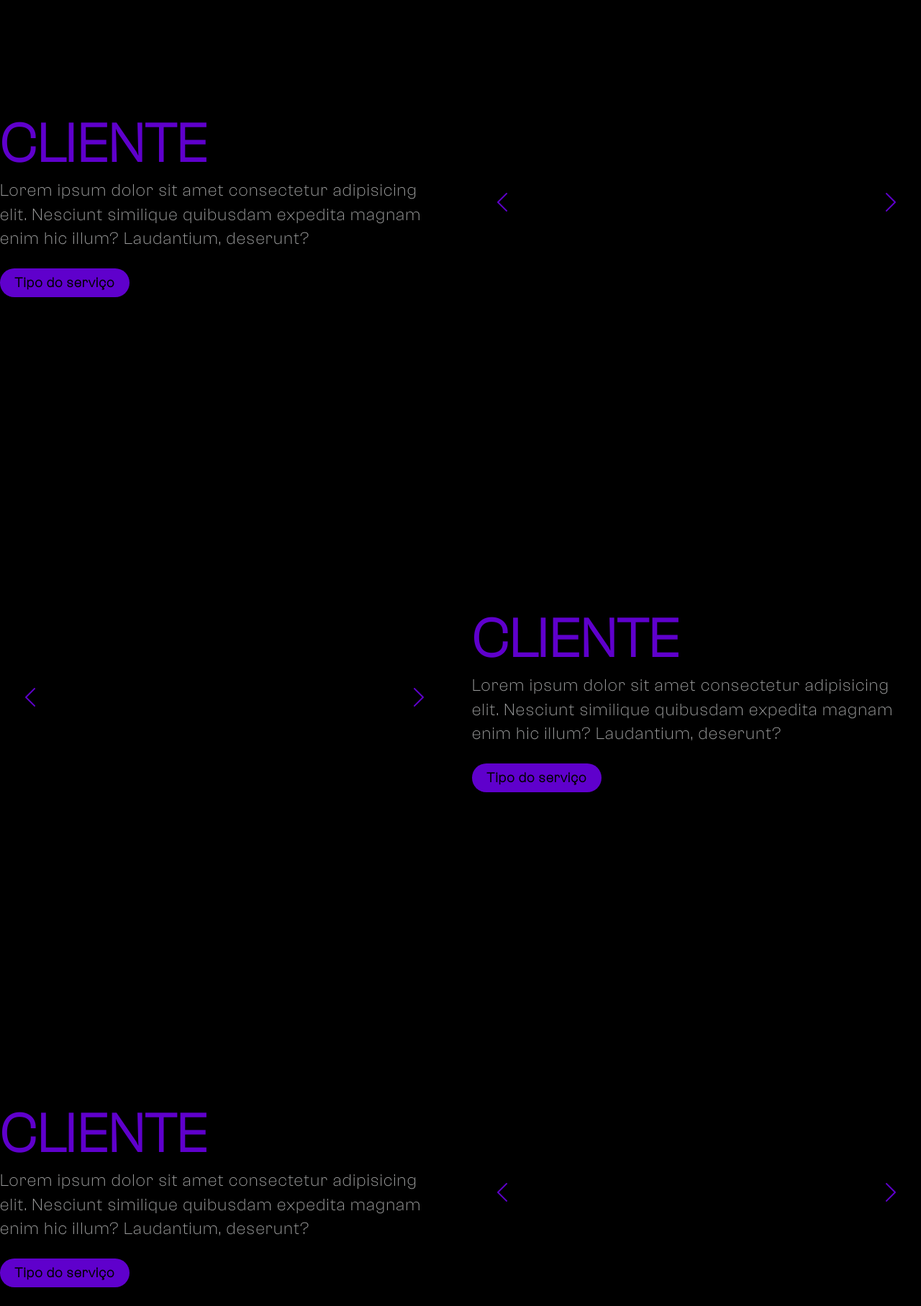
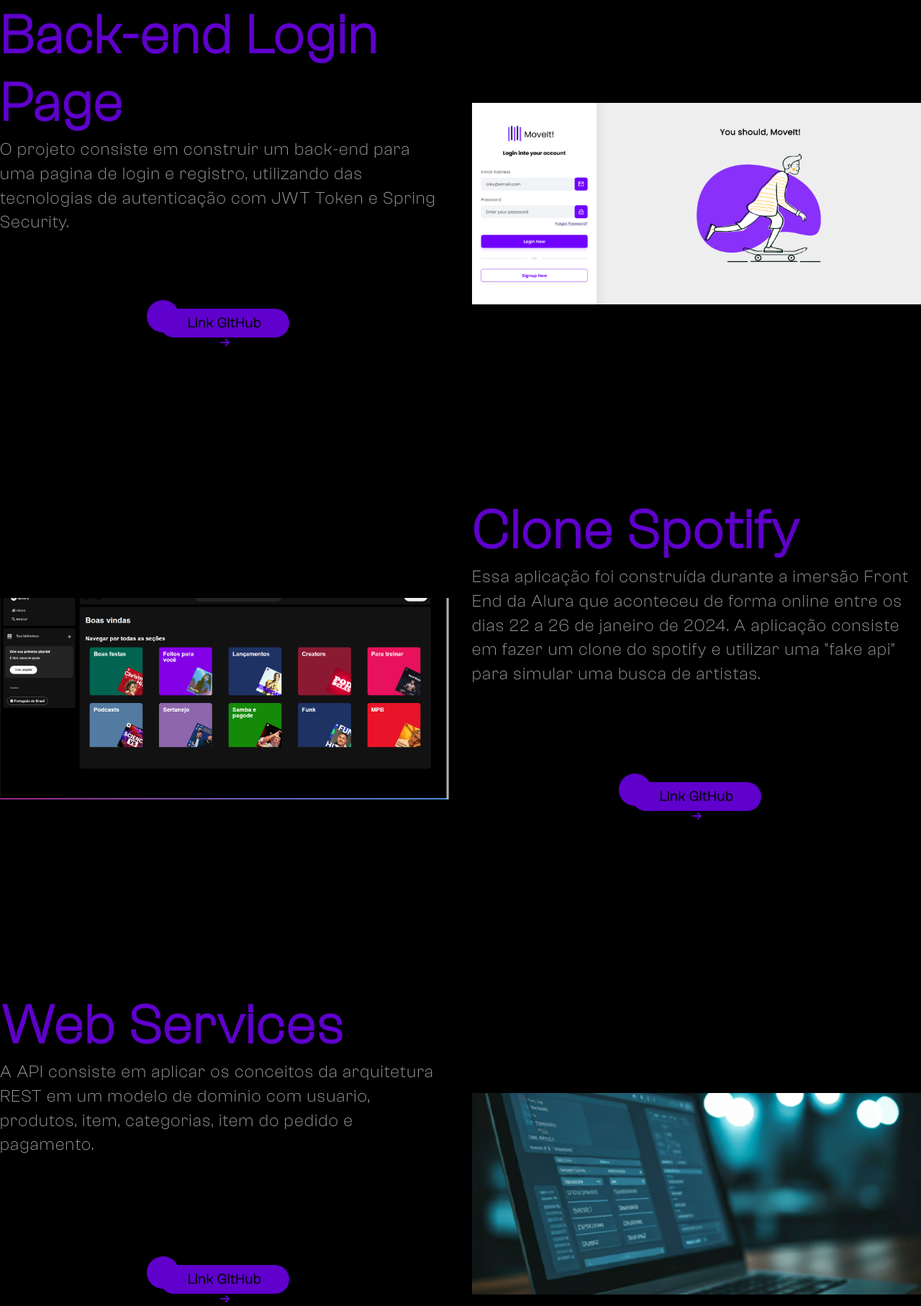
Before and after one commit to deividSantosz/portifolio, a plain HTML site: page index.html in a window 1280 px wide. Shown: the part 5225-7040 px from the top of the page at 72% size. Drawn offline with nearby package versions, Linux system fonts and the light colour scheme; a web font is replaced by a local one.

Commit message:
Começando a ajustar a seção projetos

```diff
--- a/assets/css/style.css
+++ b/assets/css/style.css
@@ -888,7 +888,7 @@ a {
 
 .imagens-case {
     width: 50%;
-    height: 100%;
+    height: 50%;
     display: flex;
     align-items: center;
     justify-content: center;
--- a/index.html
+++ b/index.html
@@ -333,34 +333,47 @@
                     <div class="case1" data-aos="fade-right" data-aos-delay="200">
                         <div class="imagens-case">
                             <div class="slide">
-                                <img src="assets/img/cafe.webp" alt="">
+                                <img src="assets/img/logo.png" alt="">
+
                             </div>
                         </div>
                         <div class="textos-case">
                             <div class="conteudo-textos-case">
-                                <h2> Café na porta &#9749;</h2>
+                                <h1> Café na porta</h1>
                                 <br>
                                 <p>Café na Porta é um aplicativo de delivery de café, permitindo que os usuários naveguem por uma variedade de opções de café, filtrem por preço e data, adicionem favoritos e mantenham um perfil personalizado. Este projeto foi desenvolvido com o objetivo de fornecer uma experiência de usuário agradável e intuitiva.</p>
-
+                                <button class="cta" data-aos="fade-up" data-aos-delay="400" data-aos-duration="1000">
+                                    <span>Link GitHub</span>
+                                    <svg width="15px" height="10px" viewBox="0 0 13 10">
+                                        <path d="M1,5 L11,5"></path>
+                                        <polyline points="8 1 12 5 8 9"></polyline>
+                                    </svg>
+                                </button>
                             </div>
                         </div>
+
                     </div>
                     <!--Case 2-->
                     <div class="case2" data-aos="fade-left" data-aos-delay="300">
                         <div class="textos-case">
                             <div class="conteudo-textos-case">
-                                <h1>CLIENTE</h1>
-                                <p>Lorem ipsum dolor sit amet consectetur adipisicing elit. Nesciunt similique quibusdam expedita magnam enim hic illum? Laudantium, deserunt?</p>
-                                <span>Tipo do serviço</span>
+                                <h1>Back-end Login Page</h1>
+                                <p>O projeto consiste em construir um back-end para uma pagina de login e registro, utilizando das tecnologias de autenticação com JWT Token e Spring Security.</p>
+
+                                <button class="cta" data-aos="fade-up" data-aos-delay="400" data-aos-duration="1000">
+                                    <span>Link GitHub</span>
+                                    <svg width="15px" height="10px" viewBox="0 0 13 10">
+                                        <path d="M1,5 L11,5"></path>
+                                        <polyline points="8 1 12 5 8 9"></polyline>
+                                    </svg>
+                                </button>
                             </div>
+
                         </div>
                         <div class="imagens-case">
                             <div class="slide">
-                                <i class="bi bi-chevron-left prev"></i>
-                                <img src="assets/img/imagem.png" alt="">
-                                <img src="assets/img/imagem.png" alt="">
-                                <img src="assets/img/imagem.png" alt="">
-                                <i class="bi bi-chevron-right next"></i>
+                                <img src="assets/img/backend-login.png" alt="">
+
                             </div>
                         </div>
                     </div>
@@ -368,18 +381,20 @@
                     <div class="case3" data-aos="fade-right" data-aos-delay="400">
                         <div class="imagens-case">
                             <div class="slide">
-                                <i class="bi bi-chevron-left prev"></i>
-                                <img src="assets/img/imagem.png" alt="">
-                                <img src="assets/img/imagem.png" alt="">
-                                <img src="assets/img/imagem.png" alt="">
-                                <i class="bi bi-chevron-right next"></i>
+                                <img src="assets/img/clone-spotify.png" alt="">
                             </div>
                         </div>
                         <div class="textos-case">
                             <div class="conteudo-textos-case">
-                                <h1>CLIENTE</h1>
-                                <p>Lorem ipsum dolor sit amet consectetur adipisicing elit. Nesciunt similique quibusdam expedita magnam enim hic illum? Laudantium, deserunt?</p>
-                                <span>Tipo do serviço</span>
+                                <h1>Clone Spotify</h1>
+                                <p>Essa aplicação foi construída durante a imersão Front End da Alura que aconteceu de forma online entre os dias 22 a 26 de janeiro de 2024. A aplicação consiste em fazer um clone do spotify e utilizar uma "fake api" para simular uma busca de artistas.</p>
+                                <button class="cta" data-aos="fade-up" data-aos-delay="400" data-aos-duration="1000">
+                                    <span>Link GitHub</span>
+                                    <svg width="15px" height="10px" viewBox="0 0 13 10">
+                                        <path d="M1,5 L11,5"></path>
+                                        <polyline points="8 1 12 5 8 9"></polyline>
+                                    </svg>
+                                </button>
                             </div>
                         </div>
                     </div>
@@ -387,18 +402,21 @@
                     <div class="case4" data-aos="fade-left" data-aos-delay="500">
                         <div class="textos-case">
                             <div class="conteudo-textos-case">
-                                <h1>CLIENTE</h1>
-                                <p>Lorem ipsum dolor sit amet consectetur adipisicing elit. Nesciunt similique quibusdam expedita magnam enim hic illum? Laudantium, deserunt?</p>
-                                <span>Tipo do serviço</span>
+                                <h1>Web Services</h1>
+                                <p>A API consiste em aplicar os conceitos da arquitetura REST em um modelo de dominio com usuario, produtos, item, categorias, item do pedido e pagamento.</p>
+                                <button class="cta" data-aos="fade-up" data-aos-delay="400" data-aos-duration="1000">
+                                    <span>Link GitHub</span>
+                                    <svg width="15px" height="10px" viewBox="0 0 13 10">
+                                        <path d="M1,5 L11,5"></path>
+                                        <polyline points="8 1 12 5 8 9"></polyline>
+                                    </svg>
+                                </button>
                             </div>
+
                         </div>
                         <div class="imagens-case">
                             <div class="slide">
-                                <i class="bi bi-chevron-left prev"></i>
-                                <img src="assets/img/imagem.png" alt="">
-                                <img src="assets/img/imagem.png" alt="">
-                                <img src="assets/img/imagem.png" alt="">
-                                <i class="bi bi-chevron-right next"></i>
+                                <img src="assets/img/web-service.png" alt="">
                             </div>
                         </div>
                     </div>
```
Also changed, not shown: assets/img/backend-login.png (added), assets/img/clone-spotify.png (added), assets/img/tela-login.png (added), assets/img/web-service.png (added).
